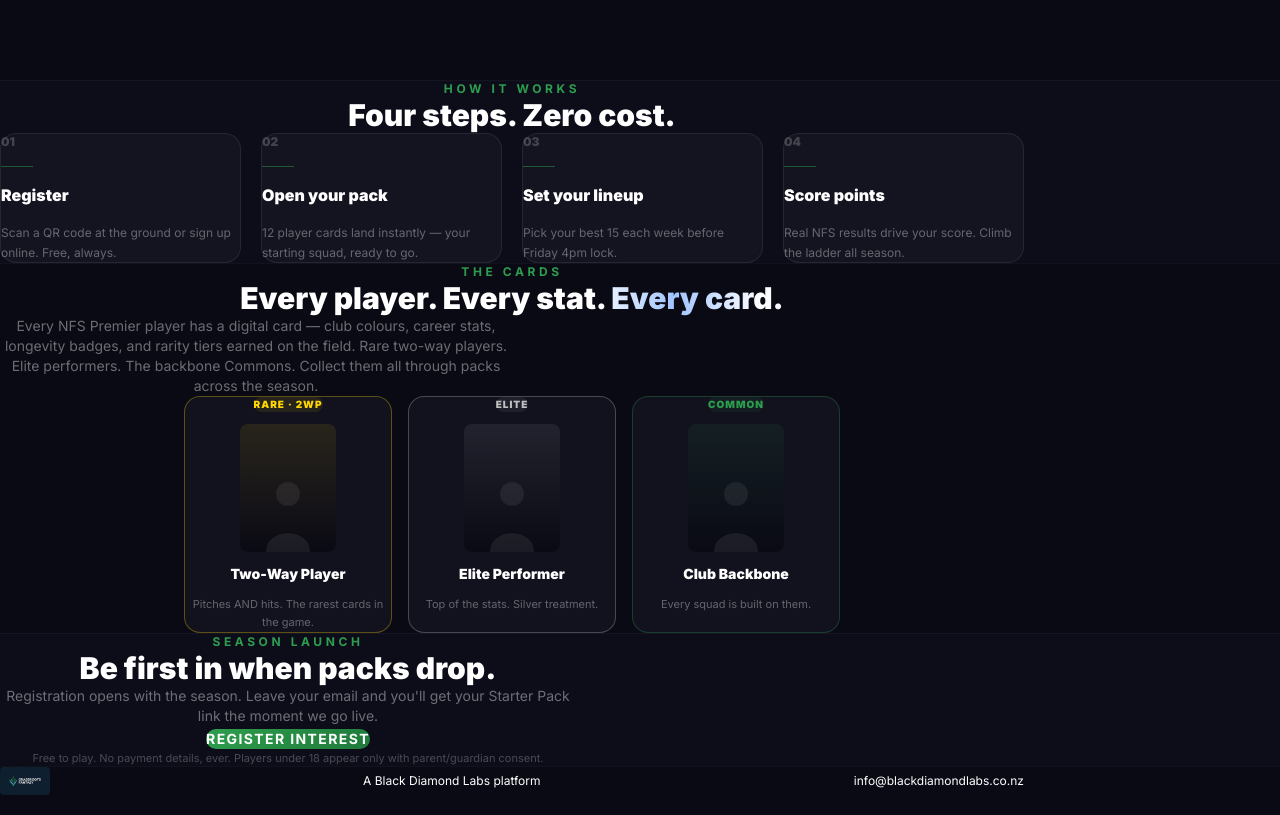
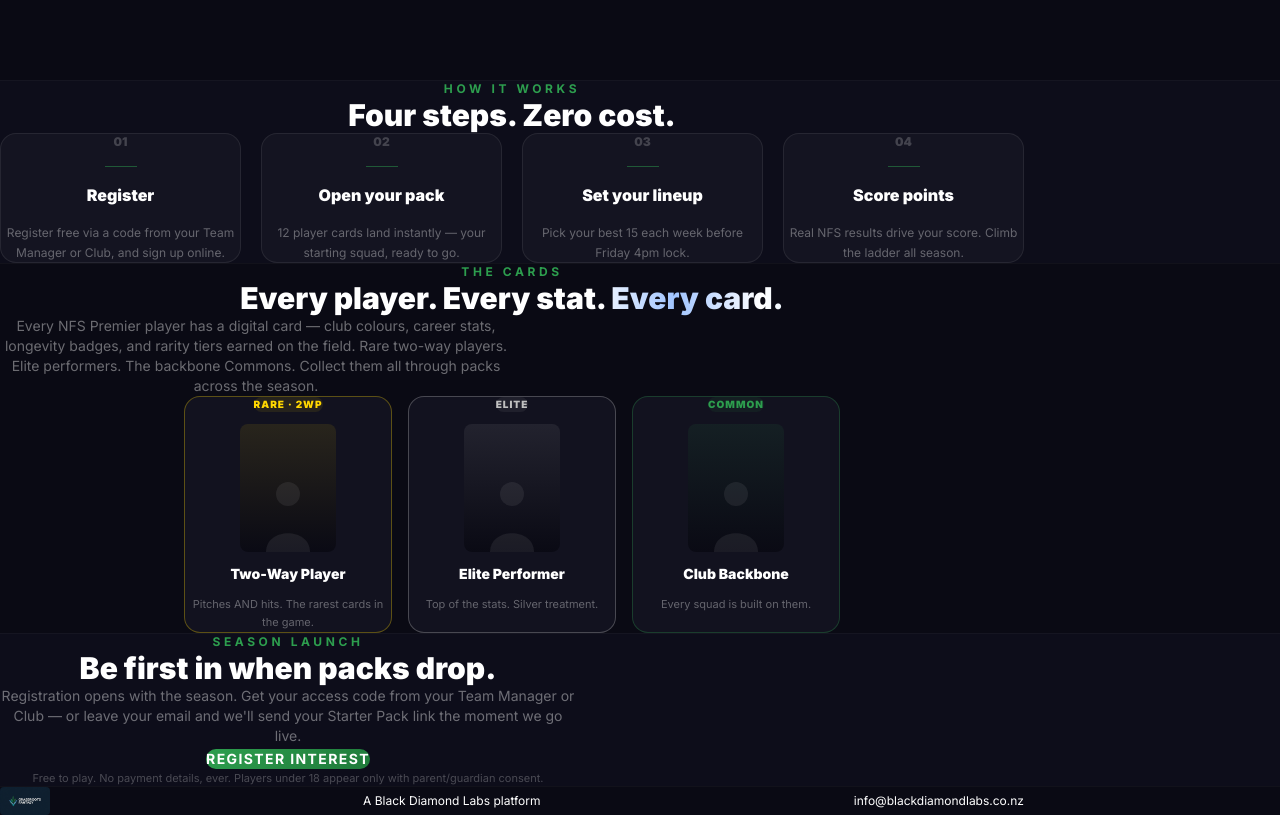
Before and after one commit to N8Nuks/grassrootsfantasy, a Next.js app: page / in a window 1280 px wide. Shown: the part 720-1535 px from the top of the page. Built offline with nearby package versions, Linux system fonts and the light colour scheme.

Commit message:
register copy fix, centering pass

```diff
--- a/app/page.tsx
+++ b/app/page.tsx
@@ -79,14 +79,14 @@ export default function Home() {
           <p className="text-xs font-bold uppercase tracking-[0.3em] mb-3 text-center" style={{ color: '#2D9E4E' }}>How it works</p>
           <h2 className="text-2xl sm:text-3xl font-black text-white text-center mb-16">Four steps. Zero cost.</h2>
 
-          <div className="grid gap-5 sm:grid-cols-2 lg:grid-cols-4">
+          <div className="grid gap-5 sm:grid-cols-2 lg:grid-cols-4 max-w-5xl mx-auto">
             {[
-              { n: '01', t: 'Register', d: 'Scan a QR code at the ground or sign up online. Free, always.' },
+              { n: '01', t: 'Register', d: 'Register free via a code from your Team Manager or Club, and sign up online.' },
               { n: '02', t: 'Open your pack', d: '12 player cards land instantly — your starting squad, ready to go.' },
               { n: '03', t: 'Set your lineup', d: 'Pick your best 15 each week before Friday 4pm lock.' },
               { n: '04', t: 'Score points', d: 'Real NFS results drive your score. Climb the ladder all season.' },
             ].map((step) => (
-              <div key={step.n} className="rounded-2xl border border-white/8 bg-white/[0.03] p-7 flex flex-col gap-4">
+              <div key={step.n} className="rounded-2xl border border-white/8 bg-white/[0.03] p-7 flex flex-col gap-4 items-center text-center">
                 <span className="text-xs font-black text-white/20">{step.n}</span>
                 <div className="h-px w-8" style={{ backgroundColor: '#2D9E4E80' }} />
                 <h3 className="text-base font-black text-white">{step.t}</h3>
@@ -102,7 +102,7 @@ export default function Home() {
         <div className="max-w-5xl mx-auto text-center">
           <p className="text-xs font-bold uppercase tracking-[0.3em] mb-3" style={{ color: '#2D9E4E' }}>The Cards</p>
           <h2 className="text-2xl sm:text-3xl font-black text-white mb-6">Every player. Every stat. <span className="shimmer-ice">Every card.</span></h2>
-          <p className="text-sm text-white/40 max-w-lg mx-auto mb-16">
+          <p className="text-sm text-white/40 max-w-lg mx-auto mb-16 text-center">
             Every NFS Premier player has a digital card — club colours, career stats, longevity badges, and rarity tiers earned on the field. Rare two-way players. Elite performers. The backbone Commons. Collect them all through packs across the season.
           </p>
 
@@ -134,7 +134,7 @@ export default function Home() {
           <p className="text-xs font-bold uppercase tracking-[0.3em] mb-3" style={{ color: '#2D9E4E' }}>Season launch</p>
           <h2 className="text-2xl sm:text-3xl font-black text-white mb-4">Be first in when packs drop.</h2>
           <p className="text-sm text-white/40 mb-10">
-            Registration opens with the season. Leave your email and you'll get your Starter Pack link the moment we go live.
+            Registration opens with the season. Get your access code from your Team Manager or Club — or leave your email and we'll send your Starter Pack link the moment we go live.
           </p>
           <a href="mailto:info@blackdiamondlabs.co.nz?subject=Grassroots%20Fantasy%20—%20Register%20my%20interest"
             className="inline-block rounded-xl px-12 py-4 text-sm font-bold uppercase tracking-widest text-white transition-all hover:opacity-90"
```
